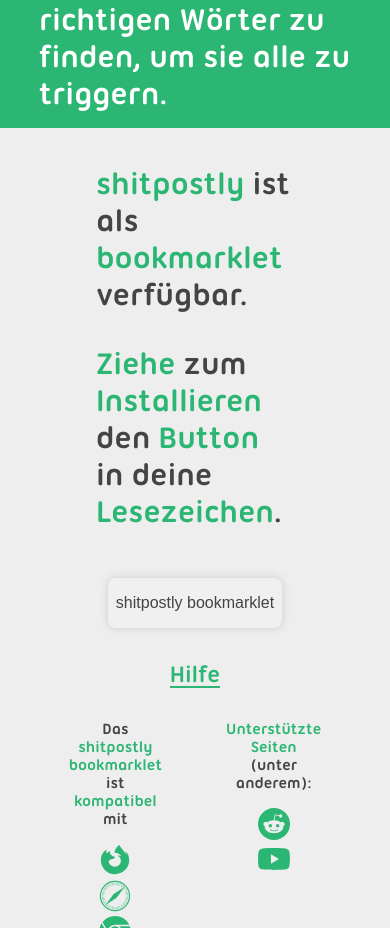
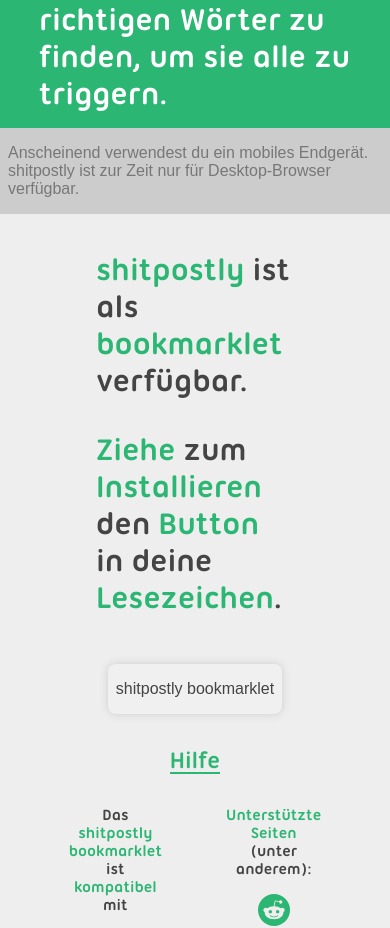
Before and after one commit to shitpostly/shitpostly.github.io, a plain HTML site: page index.html in a window 390 px wide. Shown: the part 824-1752 px from the top of the page. Drawn offline with Linux system fonts and the light colour scheme; no server answers.

Commit message:
Handled a particular error.

```diff
--- a/assets/css/index.css
+++ b/assets/css/index.css
@@ -261,6 +261,7 @@
   color: var(--primary);
   border: 2px solid var(--primary);
   border-radius: 50%;
+  z-index: 2;
 }
 
 .install .tutorial .popup {
@@ -345,6 +346,17 @@
   scroll-snap-align: start;
 }
 
+.mobile-warning {
+  background-color: #ccc;
+  color: #777;
+  padding: 1em .5em;
+  display: none;
+}
+
+.mobile-warning b {
+  font-weight: 500;
+}
+
 @media screen and (max-width: 767px) {
   .brand .logo-container {
     display: flex;
@@ -356,6 +368,14 @@
     margin: 0;
     font-size: 15vw;
   }
+
+  .install .tutorial .popup {
+    max-width: 100%;
+  }
+
+  .mobile-warning {
+    display: block;
+  }
 }
 
 @media (prefers-color-scheme: dark) {
--- a/index.html
+++ b/index.html
@@ -20,6 +20,7 @@
       </div>
       <div class="info">Wenn du irgendwo online shitpostest brauchst du shitpostly.<br>Ob Feministinnen, Veganer oder konservative Christen, shitpostly hilft dir dabei, die richtigen Wörter zu finden, um sie alle zu triggern.</div>
     </div>
+    <div class="mobile-warning">Anscheinend verwendest du ein <b>mobiles Endgerät</b>. <b>shitpostly</b> ist <b>zur Zeit</b> nur für <b>Desktop-Browser</b> verfügbar.</div>
     <div class="install" id="install">
       <p><b>shitpostly</b> ist als <b>bookmarklet</b> verfügbar.</p>
       <p><b>Ziehe</b> zum <b>Installieren</b> den <b>Button</b> in deine <b>Lesezeichen</b>.</p>
```
